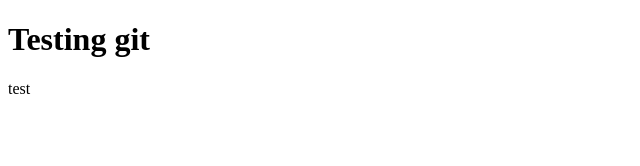
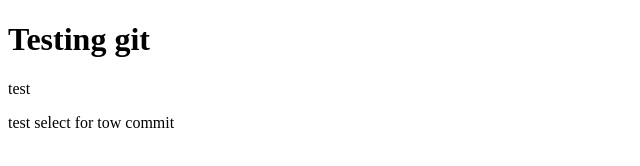
Before and after one commit to developer64/git-test_w11, a plain HTML site: page index.html in a window 1280 px wide. Shown: the whole page, without its empty margins (0-640 px from the left). Drawn offline with Linux system fonts and the light colour scheme.

Commit message:
second commit

```diff
--- a/index.html
+++ b/index.html
@@ -8,5 +8,6 @@
   <body>
     <h1>Testing git</h1>
     <p>test</p>
+    <p>test select for tow commit</p>
   </body>
 </html>
```
